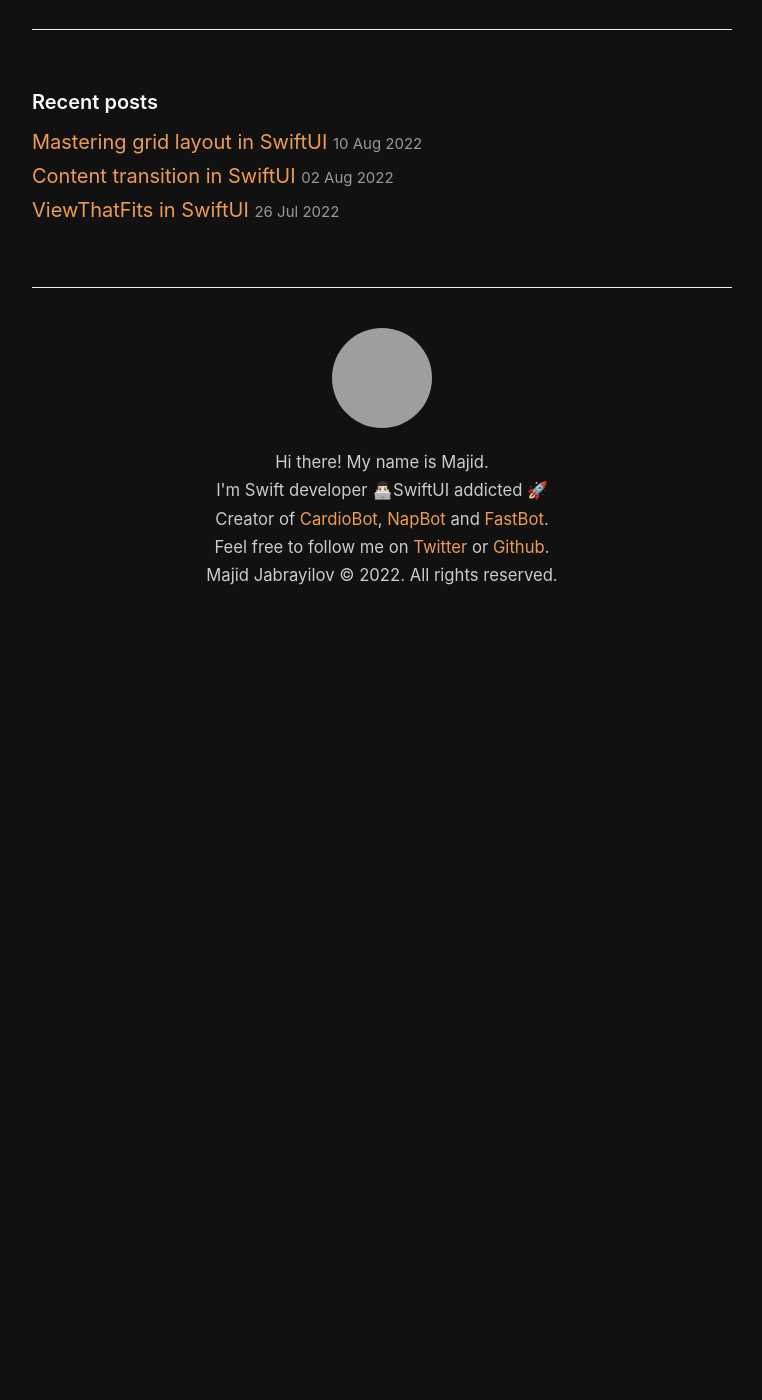
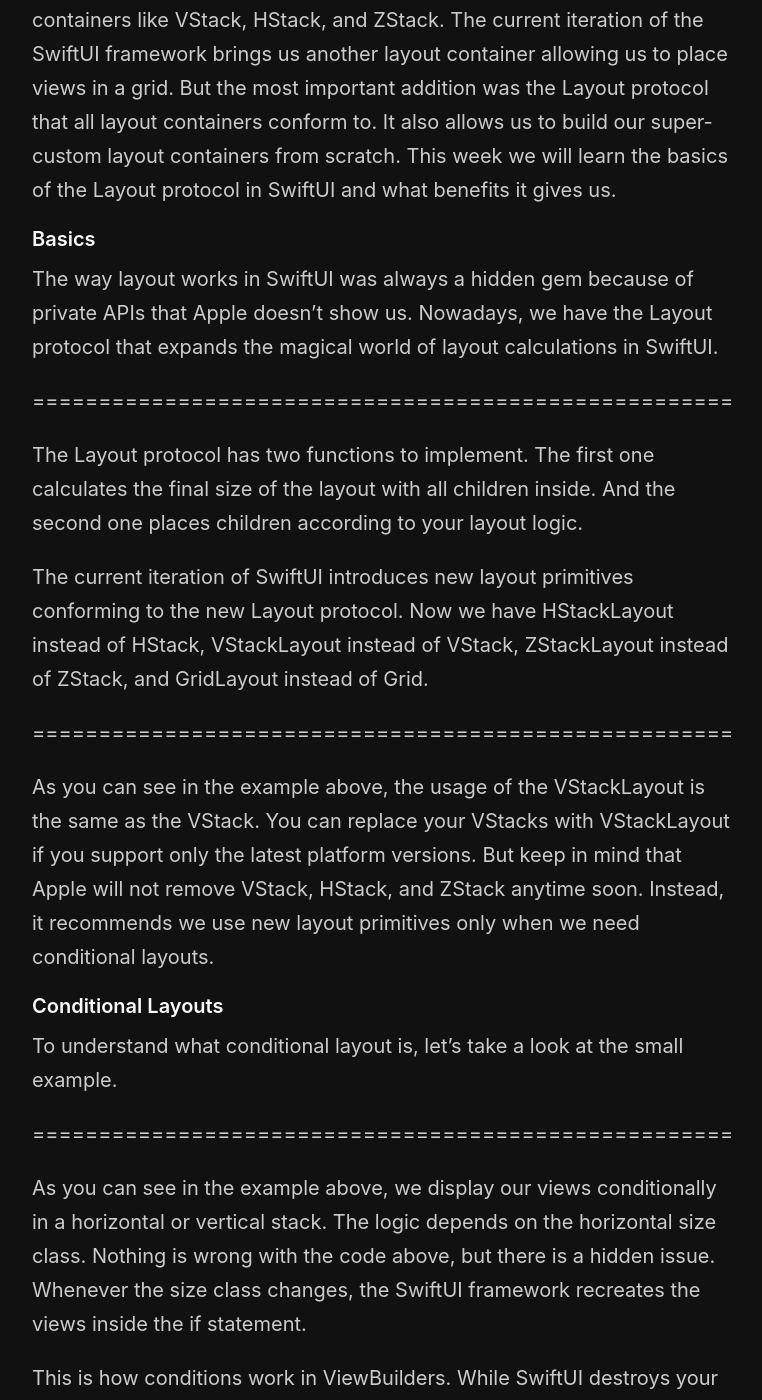
Before and after one commit to mecid/mecid.github.io, a Jekyll site: the page built from _posts/2022-08-16-mastering-layout-in-swiftui-conditional-layouts.md, in a window 1280 px wide and 1400 px high, scrolled down 344 px. Shown: the whole window, without its empty margins (258-1020 px from the left). Built offline with Jekyll 4.4.1, drawn with Linux system fonts in a browser that asks for light colours; before the commit the page ends 974 px from its top, so only the background shows below that; some of the changed text lies outside the part shown; grey boxes are pictures that could not be loaded.

Commit message:
layout post content added

```diff
--- a/_posts/2022-08-16-mastering-layout-in-swiftui-conditional-layouts.md
+++ b/_posts/2022-08-16-mastering-layout-in-swiftui-conditional-layouts.md
@@ -2,3 +2,40 @@
 title: Mastering layout in SwiftUI. Conditional Layouts.
 layout: post
 ---
+
+From the first day of the SwiftUI framework, we have primary layout containers like VStack, HStack, and ZStack. The current iteration of the SwiftUI framework brings us another layout container allowing us to place views in a grid. But the most important addition was the Layout protocol that all layout containers conform to. It also allows us to build our super-custom layout containers from scratch. This week we will learn the basics of the Layout protocol in SwiftUI and what benefits it gives us.
+
+#### Basics
+The way layout works in SwiftUI was always a hidden gem because of private APIs that Apple doesn't show us. Nowadays, we have the Layout protocol that expands the magical world of layout calculations in SwiftUI.
+
+=====================================================
+
+The Layout protocol has two functions to implement. The first one calculates the final size of the layout with all children inside. And the second one places children according to your layout logic.
+
+The current iteration of SwiftUI introduces new layout primitives conforming to the new Layout protocol. Now we have HStackLayout instead of HStack, VStackLayout instead of VStack, ZStackLayout instead of ZStack, and GridLayout instead of Grid.
+
+=====================================================
+
+As you can see in the example above, the usage of the VStackLayout is the same as the VStack. You can replace your VStacks with VStackLayout if you support only the latest platform versions. But keep in mind that Apple will not remove VStack, HStack, and ZStack anytime soon. Instead, it recommends we use new layout primitives only when we need conditional layouts.
+
+#### Conditional Layouts
+To understand what conditional layout is, let's take a look at the small example.
+
+=====================================================
+
+As you can see in the example above, we display our views conditionally in a horizontal or vertical stack. The logic depends on the horizontal size class. Nothing is wrong with the code above, but there is a hidden issue. Whenever the size class changes, the SwiftUI framework recreates the views inside the if statement.
+
+This is how conditions work in ViewBuilders. While SwiftUI destroys your views, it also clears all the state of destroyed views, which might not be suitable for your app's user experience. It happens because the structural identity of your view changes while switching from HStack to VStack.
+
+> I highly encourage you to read my "Structural identity in SwiftUI" post to understand better how SwiftUI identifies your views and the way conditions work in SwiftUI.
+
+SwiftUI provides a new way to keep the structural identity of our view hierarchy while changing the layout container using the new AnyLayout type.
+
+=====================================================
+
+We use the new AnyLayout type to erase the actual type of the layout that depends on the current horizontal size class. The structural identity of our view stays the same. In this case, the SwiftUI doesn't recreate the views. It only moves them according to the new layout, and this transition can be easily animated.
+
+=====================================================
+
+#### Conclusion
+Today we learned about the new Layout protocol and the type-eraser AnyLayout type. Now we can build more fluid transitions in our apps using these new tools.
```
